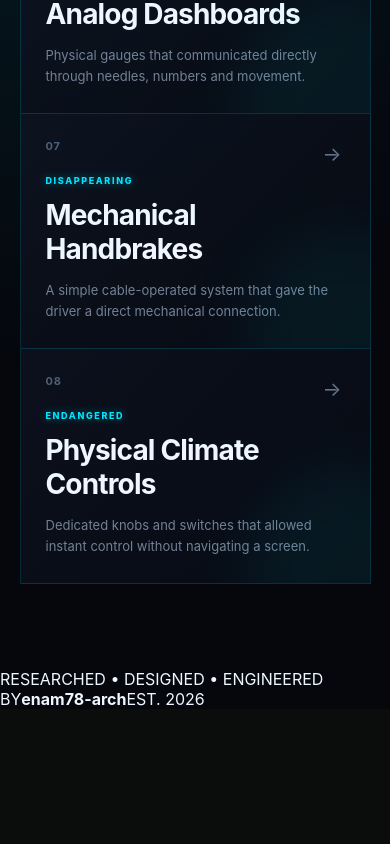
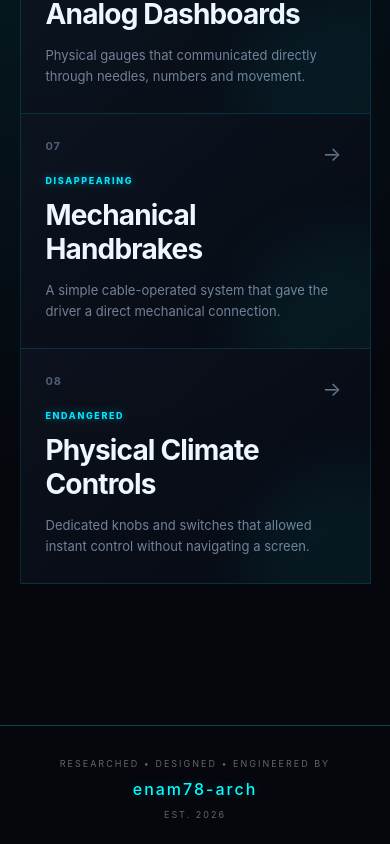
Before and after one commit to enam78-arch/automotive-graveyard, a React app in the folder frontend/: page / in a window 390 px wide. Shown: the part 2141-2985 px from the top of the page. Before the commit the page ends 2850 px from the top, so only its background shows below. Built offline with nearby package versions, Linux system fonts and the light colour scheme; the HTML template or start-up script is replaced by a standard one.

Commit message:
Add creator identity and footer styling

```diff
--- a/frontend/src/App.css
+++ b/frontend/src/App.css
@@ -893,3 +893,44 @@
   color: #ffffff;
   font-size: 16px;
 }
+.creator-footer {
+  margin-top: 96px;
+  padding: 48px 0 36px;
+  border-top: 1px solid rgba(0, 255, 255, 0.28);
+  display: flex;
+  flex-direction: column;
+  align-items: center;
+  gap: 10px;
+  text-align: center;
+}
+
+.creator-footer span {
+  color: rgba(255, 255, 255, 0.38);
+  font-size: 10px;
+  letter-spacing: 3px;
+  text-transform: uppercase;
+}
+
+.creator-footer strong {
+  color: #00ffff;
+  font-size: 18px;
+  font-weight: 500;
+  letter-spacing: 2px;
+  text-shadow: 0 0 14px rgba(0, 255, 255, 0.22);
+}
+
+@media (max-width: 600px) {
+  .creator-footer {
+    margin-top: 56px;
+    padding: 32px 16px 24px;
+  }
+
+  .creator-footer span {
+    font-size: 9px;
+    letter-spacing: 2px;
+  }
+
+  .creator-footer strong {
+    font-size: 16px;
+  }
+}
```
